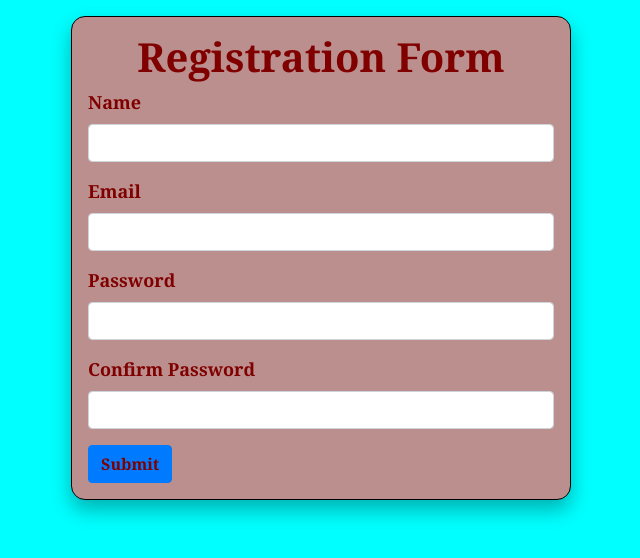
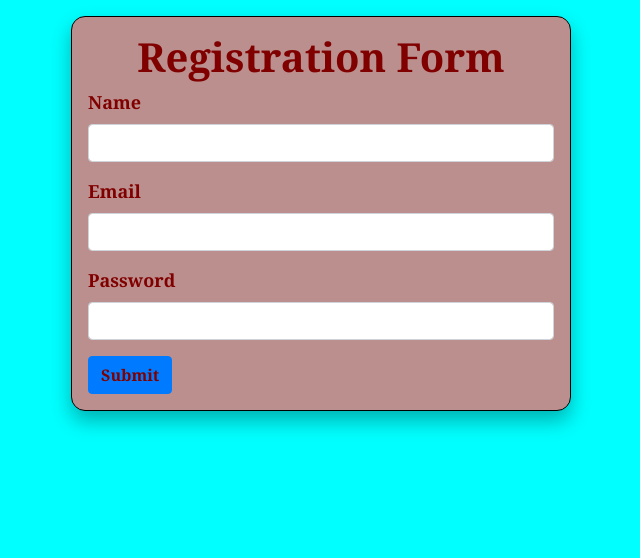
Before and after one commit to Mohit-Yadav-raysteeds/registration-form, a React (Create React App) app in the folder registration/: page / in a window 1280 px wide. Shown: the top 558 px of the page, without its empty margins (319-959 px from the left). Built offline with nearby package versions, Linux system fonts and the light colour scheme.

Commit message:
remove authentication

```diff
--- a/registration/src/components/Register.js
+++ b/registration/src/components/Register.js
@@ -18,10 +18,7 @@ export default function Register (props) {
         <label htmlFor='password'><b>Password</b></label>
           <input type='text' name='password'required className='form-control'/>
         </div>
-        <div className='form-group'>
-        <label htmlFor='cpassword'><b>Confirm Password</b></label>
-          <input type='text' name='cpassword'required className='form-control'/>
-        </div>
+
         <button type='submit'className='btn btn-primary'><b>Submit</b></button>
       </form>
 
```
